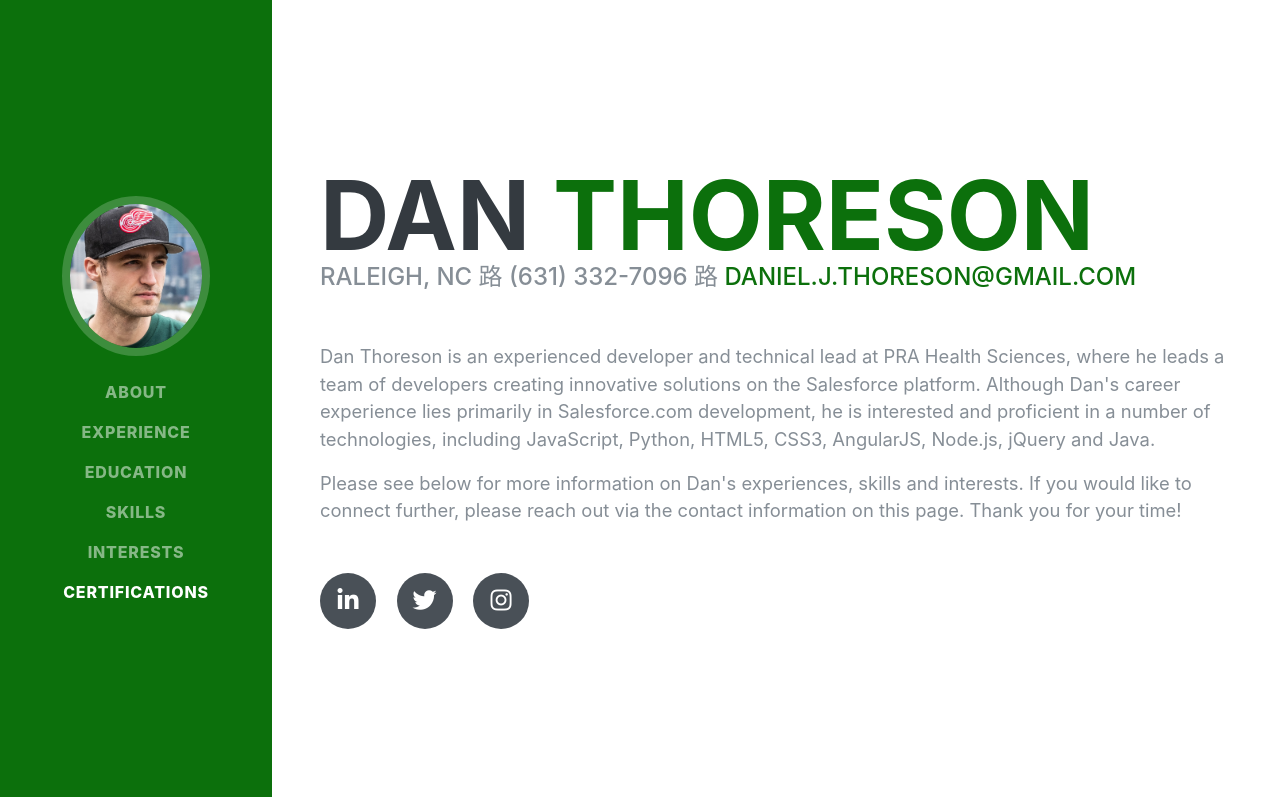
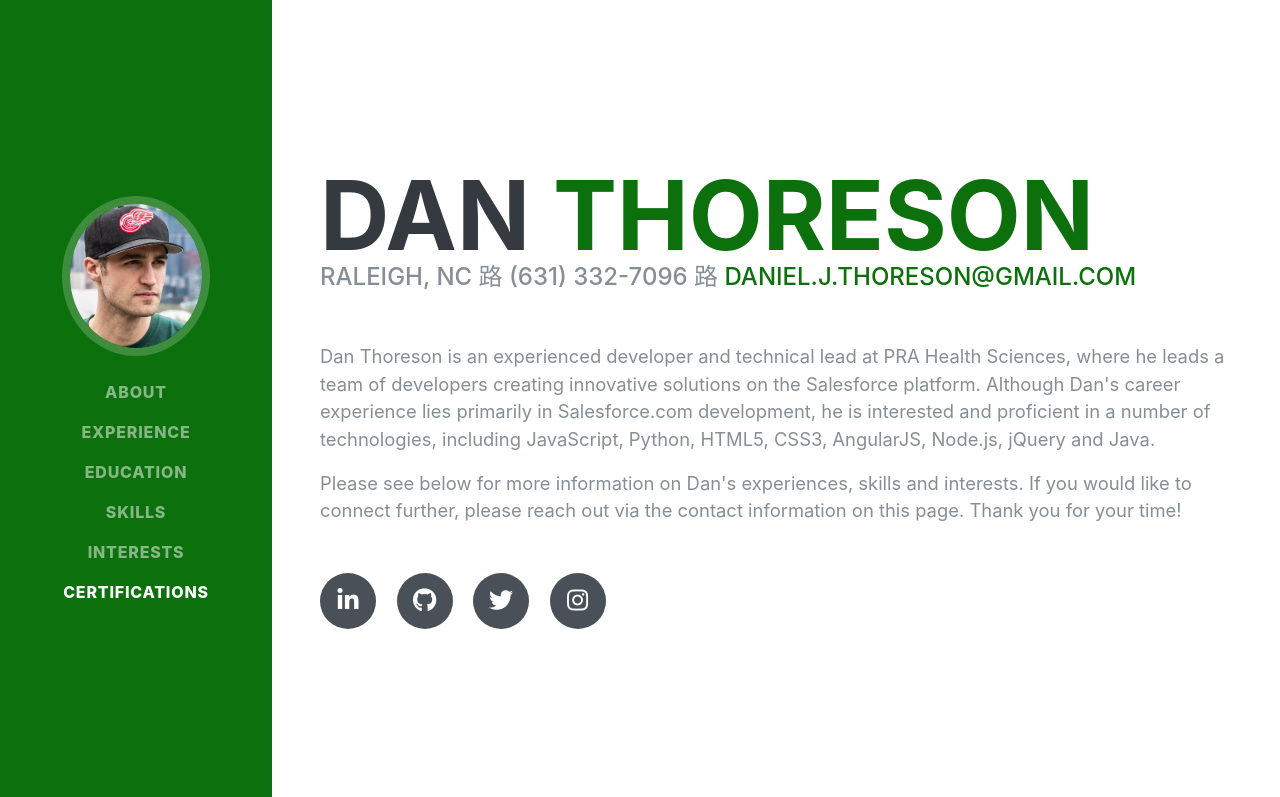
Before and after one commit to dthores1/personal-site, a plain HTML site: page index.html in a window 1280 px wide. Shown: the top 797 px of the page. Drawn offline with Linux system fonts and the light colour scheme; a web font is replaced by a local one.

Commit message:
Add link to github

```diff
--- a/index.html
+++ b/index.html
@@ -82,6 +82,9 @@
         <div class="social-icons">
           <a href="https://www.linkedin.com/in/danthoreson/" target="_blank">
             <i class="fab fa-linkedin-in"></i>
+          </a>
+          <a href="https://github.com/dthores1/" target="_blank">
+            <i class="fab fa-github"></i>
           </a>
           <a href="https://twitter.com/danthoreson" target="_blank">
             <i class="fab fa-twitter"></i>
```
